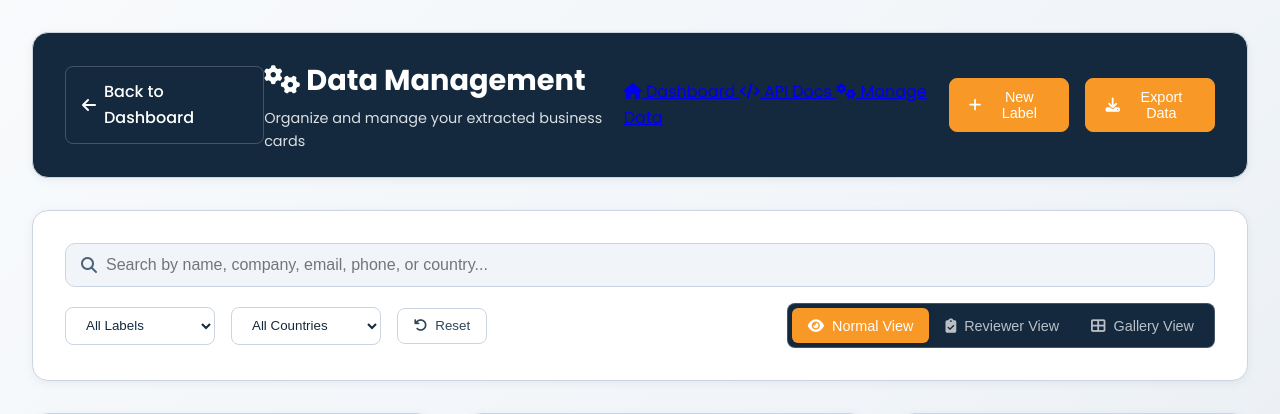
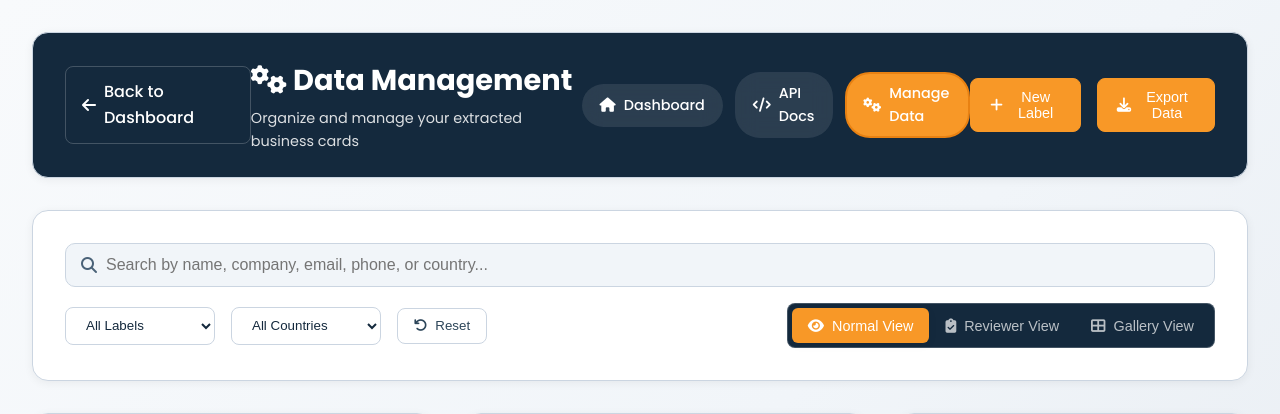
Before and after one commit to Gurkirat-Singh-bit/OCR_bulk_scanner, a Flask app: page /manage in a window 1280 px wide. Shown: the top 414 px of the page. Run offline with Flask 3, Linux system fonts and the light colour scheme; data that the repository does not hold is empty; some libraries are stand-ins or nearby versions.

Commit message:
checkpoint bro

```diff
--- a/static/css/style.css
+++ b/static/css/style.css
@@ -4415,3 +4415,37 @@ body {
     align-items: center;
     gap: 0.5rem;
 }
+
+/* Navigation links styles */
+.nav-links {
+    display: flex;
+    gap: 0.75rem;
+    align-items: center;
+}
+
+.nav-link {
+    display: inline-flex;
+    align-items: center;
+    gap: 0.5rem;
+    padding: 0.5rem 1rem;
+    background: rgba(255, 255, 255, 0.1);
+    color: var(--white);
+    text-decoration: none;
+    border-radius: 25px;
+    font-weight: 500;
+    font-size: 0.9rem;
+    transition: all var(--transition-normal);
+    backdrop-filter: blur(10px);
+    border: 2px solid transparent;
+}
+
+.nav-link:hover {
+    background: rgba(255, 255, 255, 0.2);
+    transform: translateY(-1px);
+}
+
+.nav-link.active {
+    background: var(--accent-primary);
+    border-color: var(--accent-secondary);
+    color: var(--white);
+}
```
